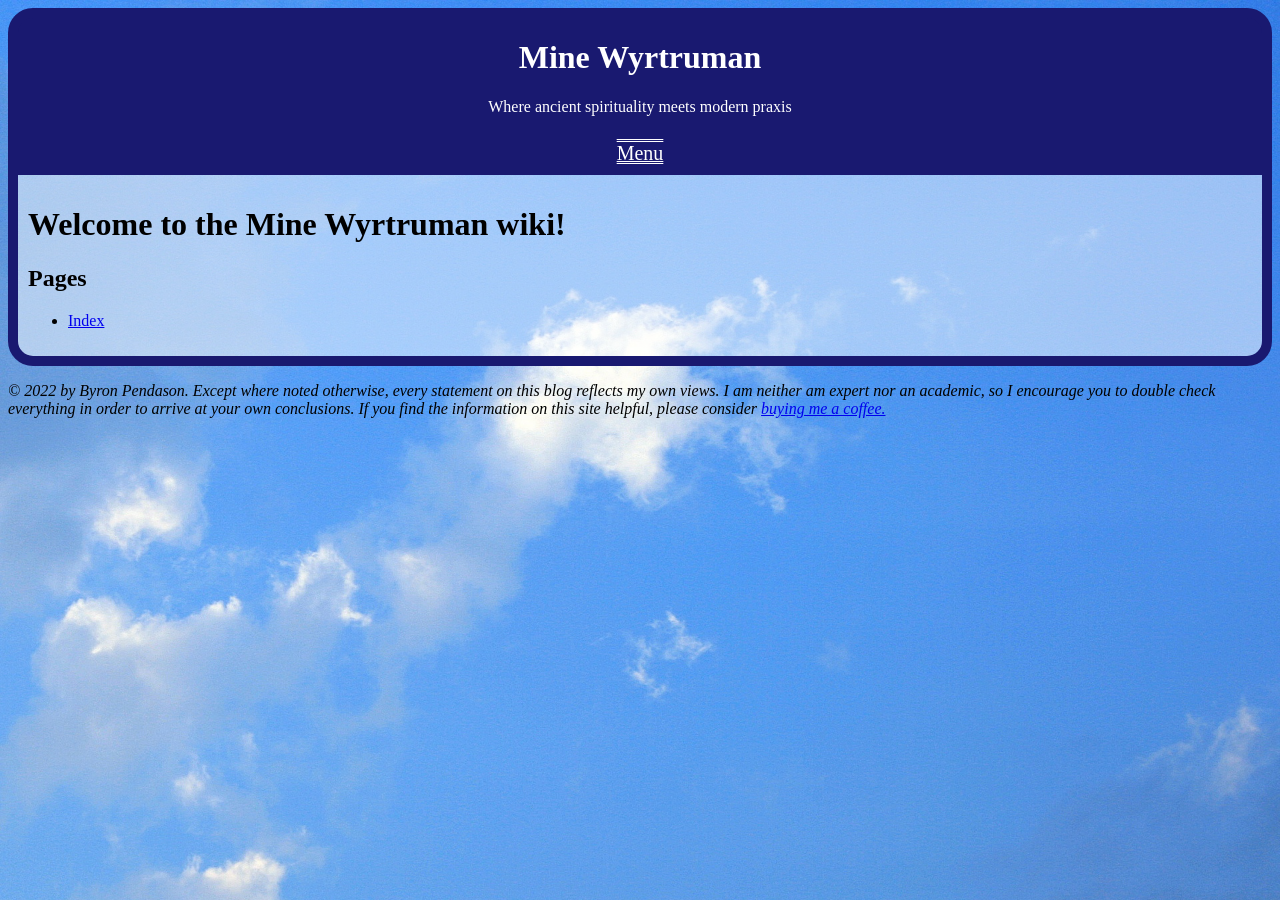
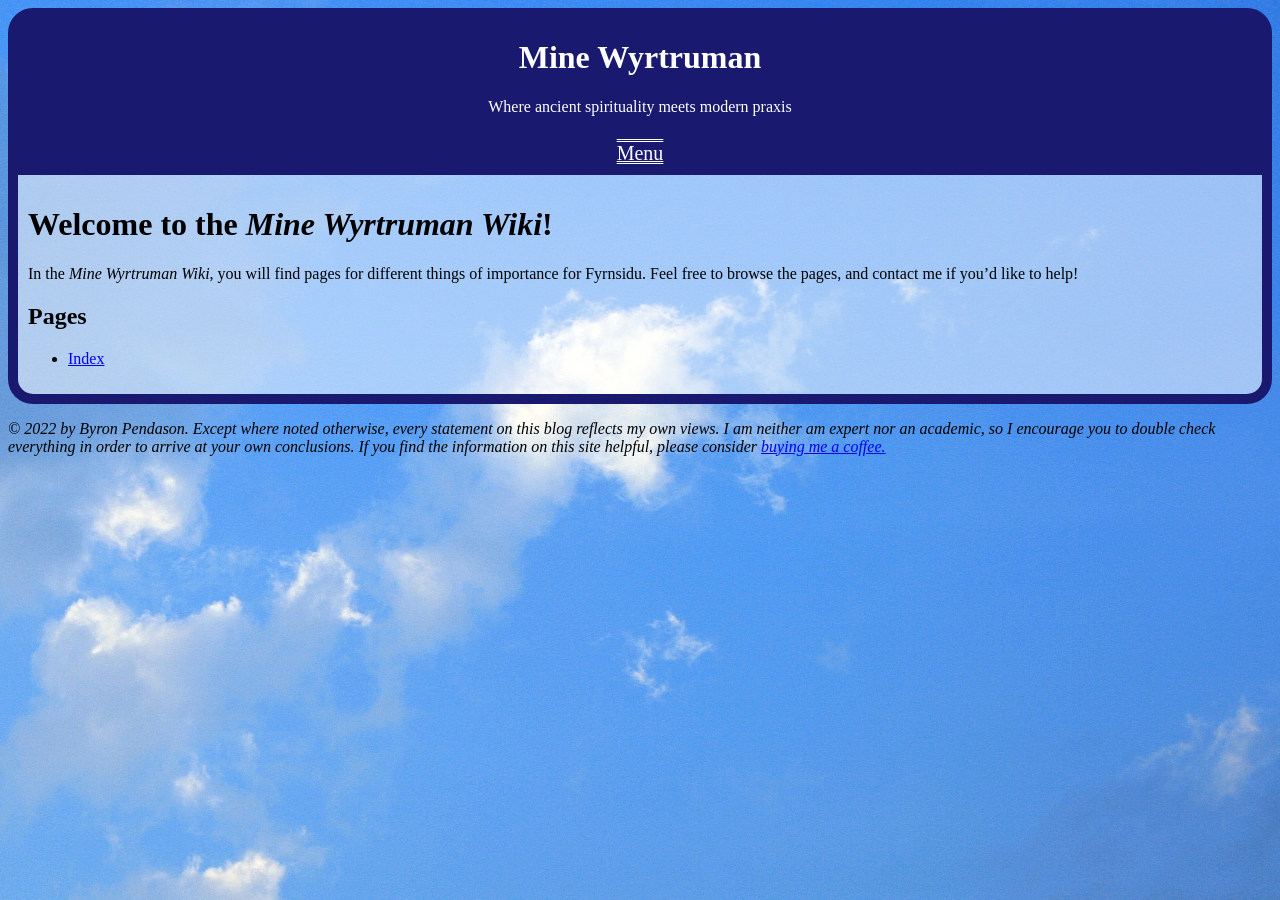
Before and after one commit to byronpendason/byronpendason.github.io, a Jekyll site: the page built from _wiki/index.md, in a window 1280 px wide. Built offline with Jekyll 4.4.1, drawn with Linux system fonts in a browser that asks for light colours; comment, search, counter and statistics services are not loaded.

Commit message:
Update index.md

```diff
--- a/_wiki/index.md
+++ b/_wiki/index.md
@@ -3,7 +3,9 @@
 layout: default
 ---
 
-# Welcome to the Mine Wyrtruman wiki!
+# Welcome to the *Mine Wyrtruman Wiki*!
+
+In the *Mine Wyrtruman Wiki*, you will find pages for different things of importance for Fyrnsidu. Feel free to browse the pages, and contact me if you'd like to help!
 
 ## Pages
 
```
